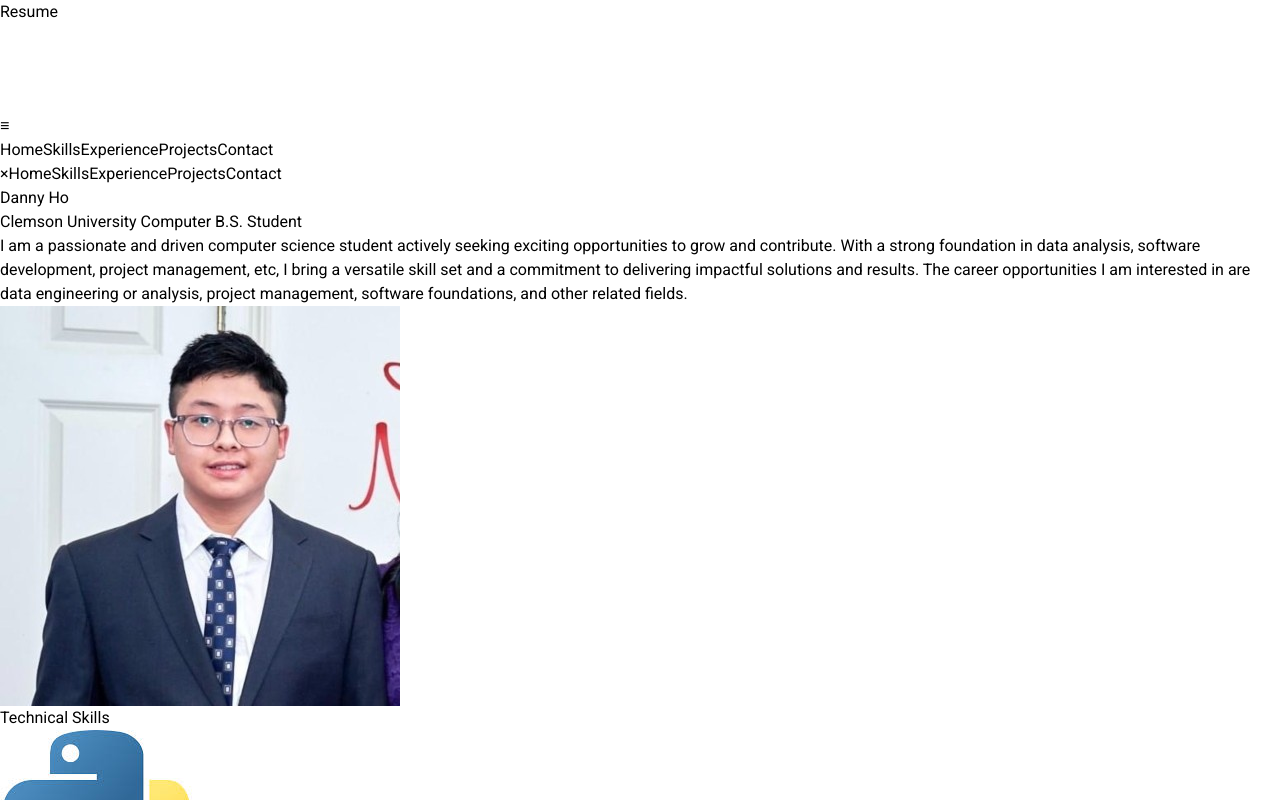
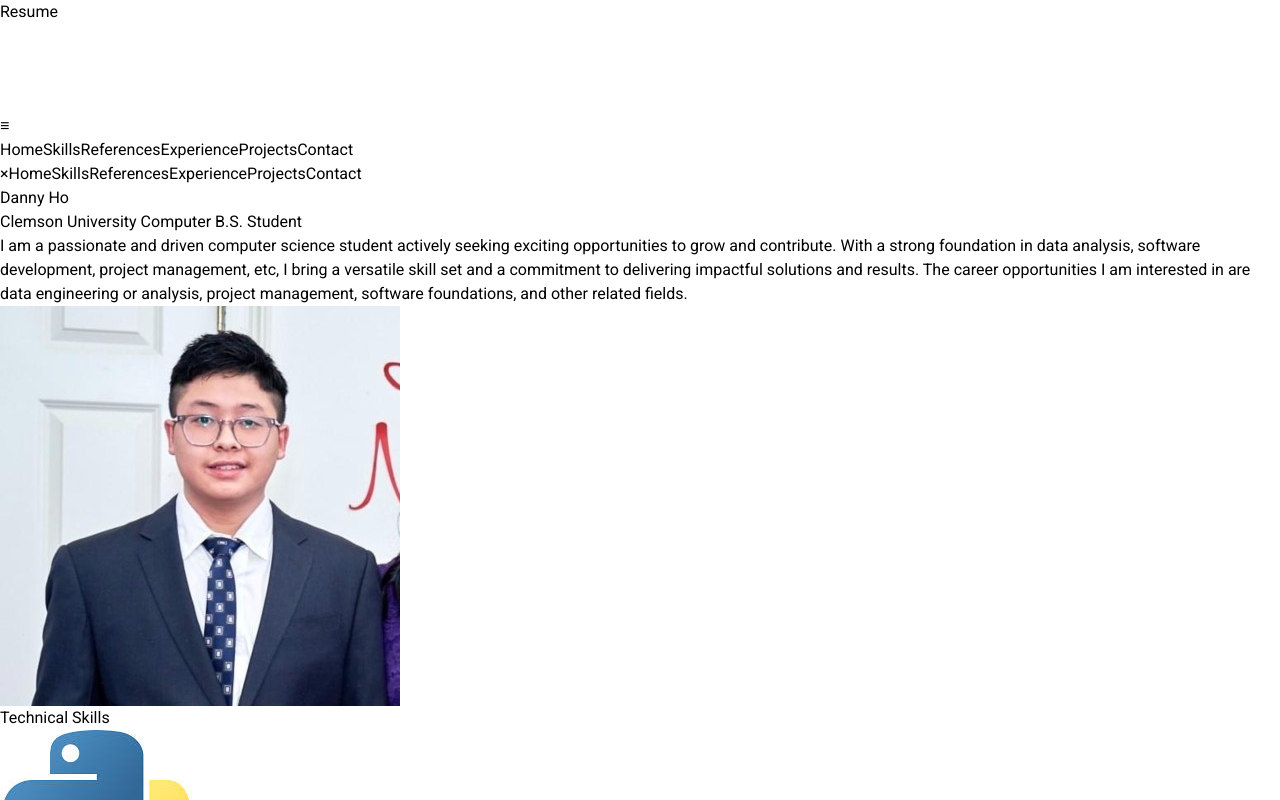
Before and after one commit to DannyHo0127/Danny-PortfolioPCID3040, a React (Vite) app: page / in a window 1280 px wide. Shown: the top 800 px of the page. Built offline with nearby package versions, Linux system fonts and the light colour scheme.

Commit message:
Add references in navbar

```diff
--- a/src/components/Navbar.jsx
+++ b/src/components/Navbar.jsx
@@ -40,6 +40,7 @@ const Navbar = () => {
                 <div className="hidden sm:flex items-center gap-6 text-white text-lg">
                     <a href="#hero" onClick={(e) => smoothScroll(e, "#hero")} className="hover:underline">Home</a>
                     <a href="#skills" onClick={(e) => smoothScroll(e, "#skills")} className="hover:underline">Skills</a>
+                    <a href="#reference" onClick={(e) => { smoothScroll(e, "#reference"); toggleMenu(); }} className="py-3 text-white text-xl hover:underline">References</a>
                     <a href="#experience" onClick={(e) => smoothScroll(e, "#experience")} className="hover:underline">Experience</a>
                     <a href="#projects" onClick={(e) => smoothScroll(e, "#projects")} className="hover:underline">Projects</a>
                     <a href="#contact" onClick={(e) => smoothScroll(e, "#contact")} className="hover:underline">Contact</a>
@@ -53,6 +54,7 @@ const Navbar = () => {
                 </button>
                 <a href="#hero" onClick={(e) => { smoothScroll(e, "#hero"); toggleMenu(); }} className="py-3 text-white text-xl hover:underline">Home</a>
                 <a href="#skills" onClick={(e) => { smoothScroll(e, "#skills"); toggleMenu(); }} className="py-3 text-white text-xl hover:underline">Skills</a>
+                <a href="#reference" onClick={(e) => { smoothScroll(e, "#reference"); toggleMenu(); }} className="py-3 text-white text-xl hover:underline">References</a>
                 <a href="#experience" onClick={(e) => { smoothScroll(e, "#experience"); toggleMenu(); }} className="py-3 text-white text-xl hover:underline">Experience</a>
                 <a href="#projects" onClick={(e) => { smoothScroll(e, "#projects"); toggleMenu(); }} className="py-3 text-white text-xl hover:underline">Projects</a>
                 <a href="#contact" onClick={(e) => { smoothScroll(e, "#contact"); toggleMenu(); }} className="py-3 text-white text-xl hover:underline">Contact</a>
```
